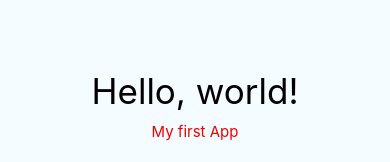
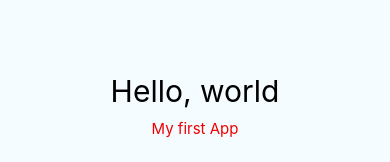
Before and after one commit to eduardoprado/React-Native-OnBoard, a React Native app in the folder AwesomeProject/: screen / in a window 390 px wide. Shown: the part 319-481 px from the top of the page. Built offline with nearby package versions, Linux system fonts and the light colour scheme.

Commit message:
Javascript - Typescript conversation

```diff
--- a/AwesomeProject/App.js
+++ b/AwesomeProject/App.tsx
@@ -6,7 +6,8 @@
  * @flow
  */
 
-import React, {Component} from 'react';
+import React from 'react';
+import {Component} from 'react';
 import {Platform, StyleSheet, Text, View} from 'react-native';
 
 const instructions = Platform.select({
@@ -20,7 +21,7 @@ export default class HelloWorldApp extends Component {
   render() {
     return (
       <View style={styles.container}>
-        <Text style={styles.welcome}>Hello, world!</Text>
+        <Text style={styles.welcome}>Hello, world</Text>
         <Text style={styles.instructions}>My first App</Text>
       </View>
     );
@@ -36,7 +37,7 @@ const styles = StyleSheet.create({
     backgroundColor: '#F5FCFF',
   },
   welcome: {
-    fontSize: 35,
+    fontSize: 30,
     textAlign: 'center',
     margin: 10,
   },
--- a/AwesomeProject/package.json
+++ b/AwesomeProject/package.json
@@ -13,10 +13,14 @@
   "devDependencies": {
     "@babel/core": "^7.4.4",
     "@babel/runtime": "^7.4.4",
+    "@types/react": "^16.8.15",
+    "@types/react-native": "^0.57.51",
     "babel-jest": "^24.7.1",
     "jest": "^24.7.1",
     "metro-react-native-babel-preset": "^0.54.0",
-    "react-test-renderer": "16.8.3"
+    "react-native-typescript-transformer": "^1.2.12",
+    "react-test-renderer": "16.8.3",
+    "typescript": "^3.4.5"
   },
   "jest": {
     "preset": "react-native"
```
Also changed, not shown: AwesomeProject/rn-cli.config.js (added, +8 -0 lines), AwesomeProject/tsconfig.json (added, +62 -0 lines), 1 other file (tests, documents, lock files or other folders).
